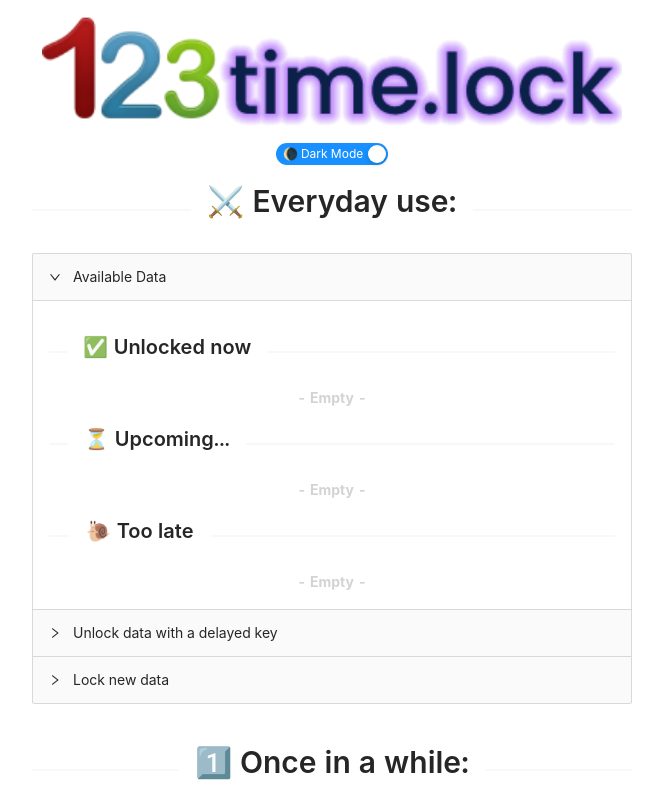
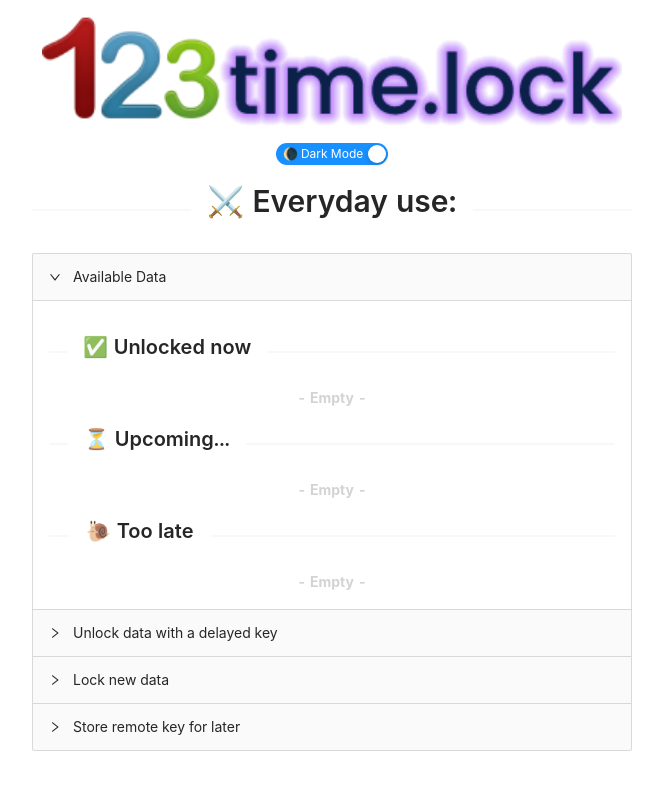
Before and after one commit to selfdeploytools/123timelock-ui, a React (Create React App) app: page / in a window 1280 px wide. Shown: the top 791 px of the page, without its empty margins (308-971 px from the left). Built offline with nearby package versions, Linux system fonts and the light colour scheme; what @react-pdf/renderer would draw is missing.

Commit message:
Temp store in redux

```diff
--- a/src/App.tsx
+++ b/src/App.tsx
@@ -260,6 +260,9 @@ export default function App() {
             <Panel header="Lock new data" key="4">
               <AddLockData />
             </Panel>
+            <Panel header="Store remote key for later" key="4.4">
+
+            </Panel>
           </Collapse>
           <br />
           <Divider>
```
